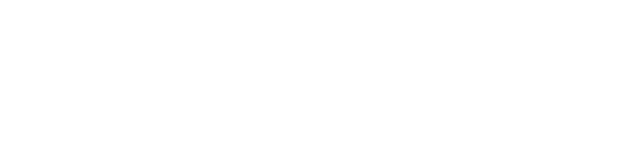
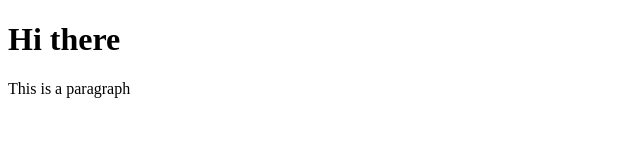
Before and after one commit to budenga/gitProject, a plain HTML site: page index.html in a window 1280 px wide. Shown: the whole page, without its empty margins (0-640 px from the left). Drawn offline with Linux system fonts and the light colour scheme.

Commit message:
Adedd Paragraph
We updated index.html file from Github

```diff
--- a/index.html
+++ b/index.html
@@ -6,6 +6,7 @@
     <title>Document</title>
 </head>
 <body>
-
+    <h1>Hi there</h1>
+    <p>This is a paragraph</p>
 </body>
 </html>
```
